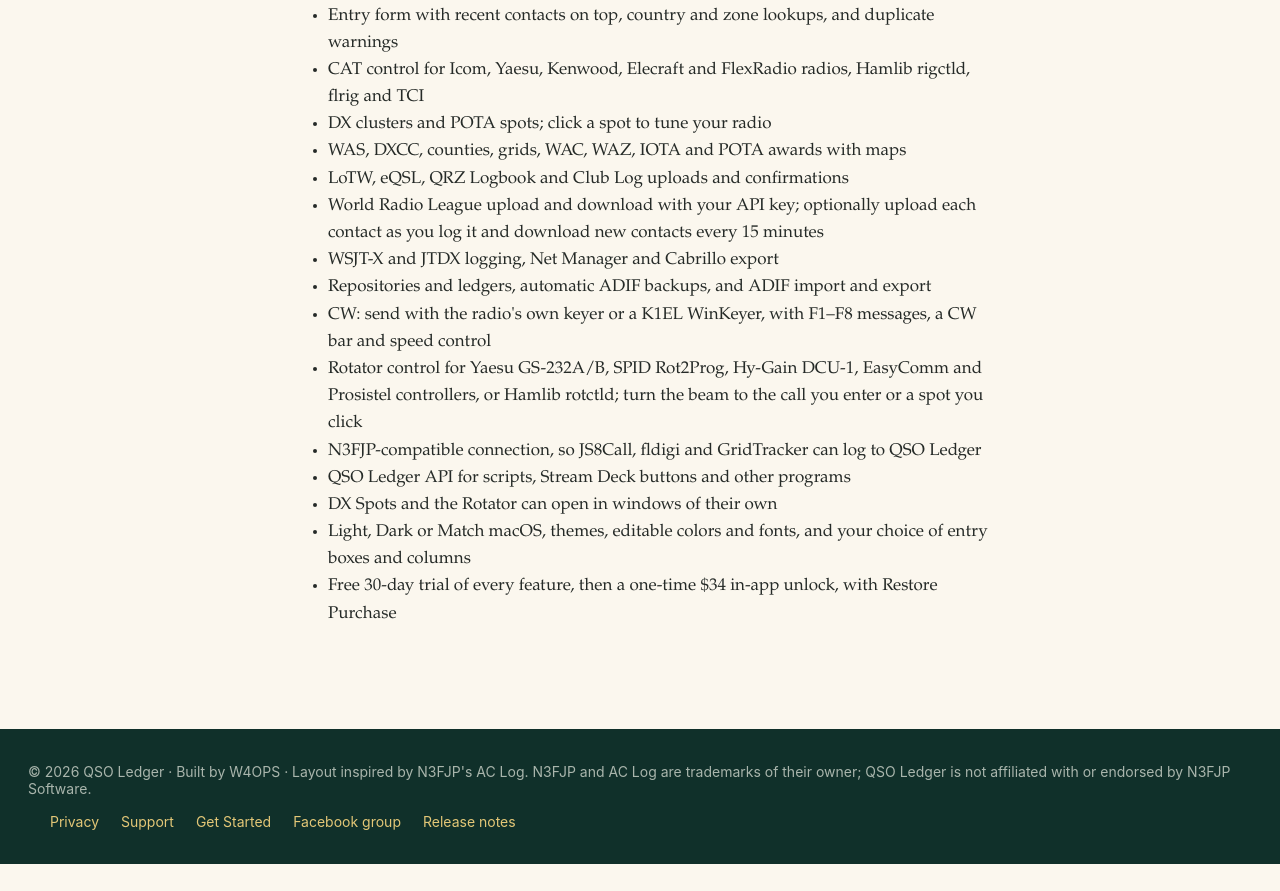
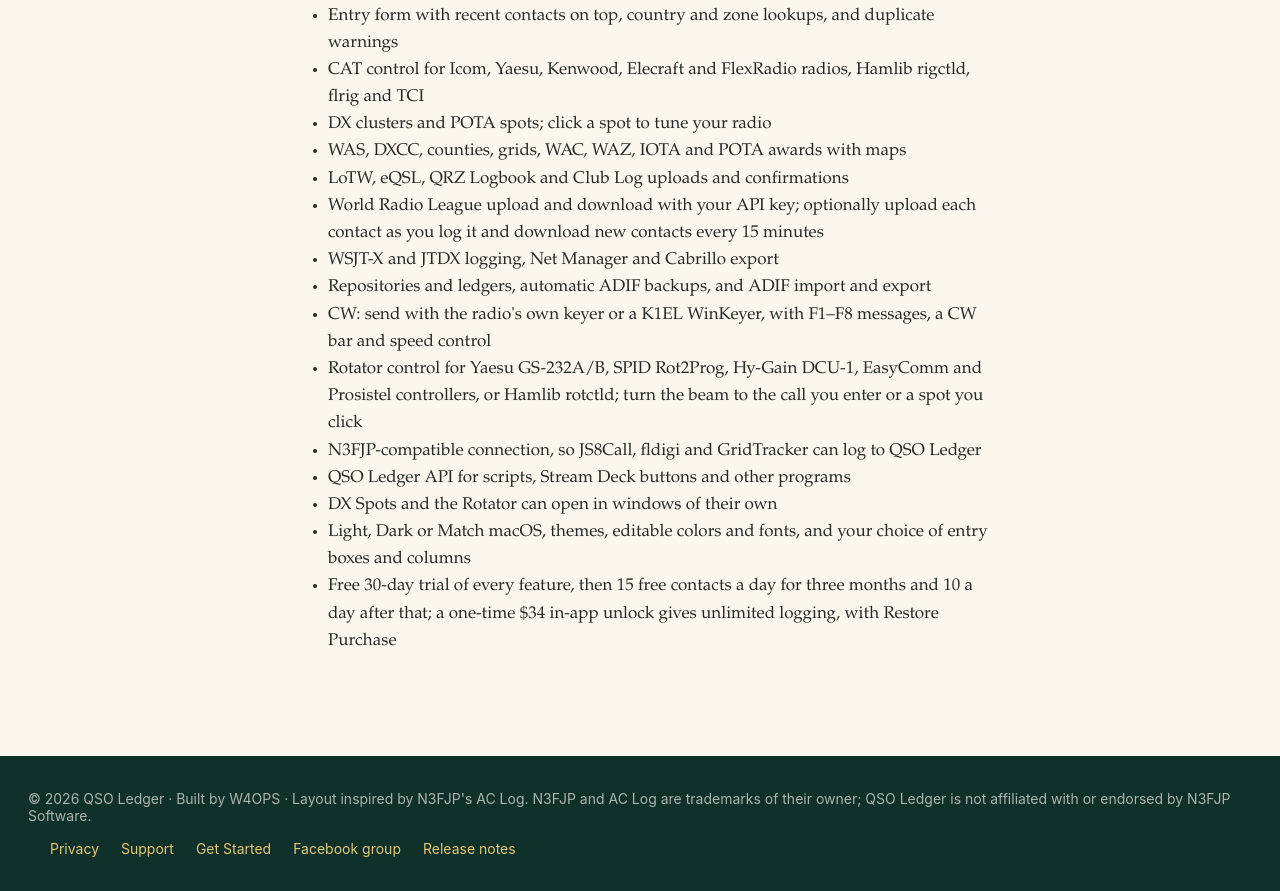
Before and after one commit to w4ops/qsoledger-site, a plain HTML site: page releases.html in a window 1280 px wide. Shown: the part 333-1224 px from the top of the page. Before the commit the page ends 1197 px from the top, so only its background shows below. Drawn offline with Linux system fonts and the light colour scheme.

Commit message:
Pricing banner and release notes mention the free daily allowance
Co-Authored-By: Devin AI <158243242+devin-ai-integration[bot]@users.noreply.github.com>

```diff
--- a/releases.html
+++ b/releases.html
@@ -19,7 +19,7 @@
 <li>QSO Ledger API for scripts, Stream Deck buttons and other programs</li>
 <li>DX Spots and the Rotator can open in windows of their own</li>
 <li>Light, Dark or Match macOS, themes, editable colors and fonts, and your choice of entry boxes and columns</li>
-<li>Free 30-day trial of every feature, then a one-time $34 in-app unlock, with Restore Purchase</li>
+<li>Free 30-day trial of every feature, then 15 free contacts a day for three months and 10 a day after that; a one-time $34 in-app unlock gives unlimited logging, with Restore Purchase</li>
 </ul>
 </div></section>
 <footer><div class="wrap">
```
Also changed, not shown: index.html (+1 -1 lines).
